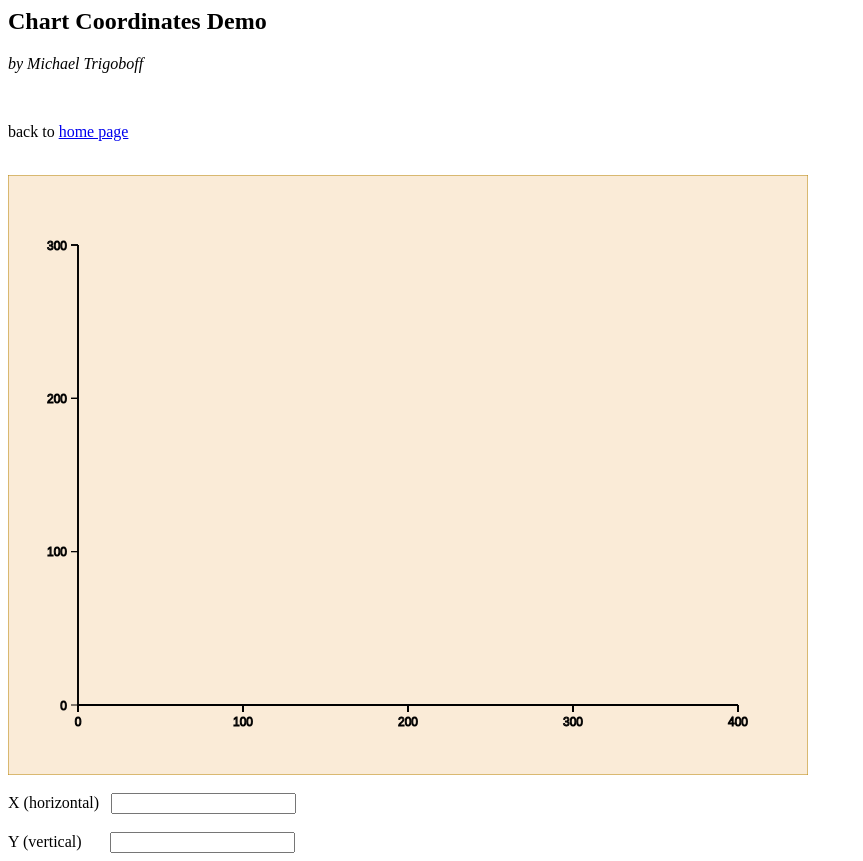
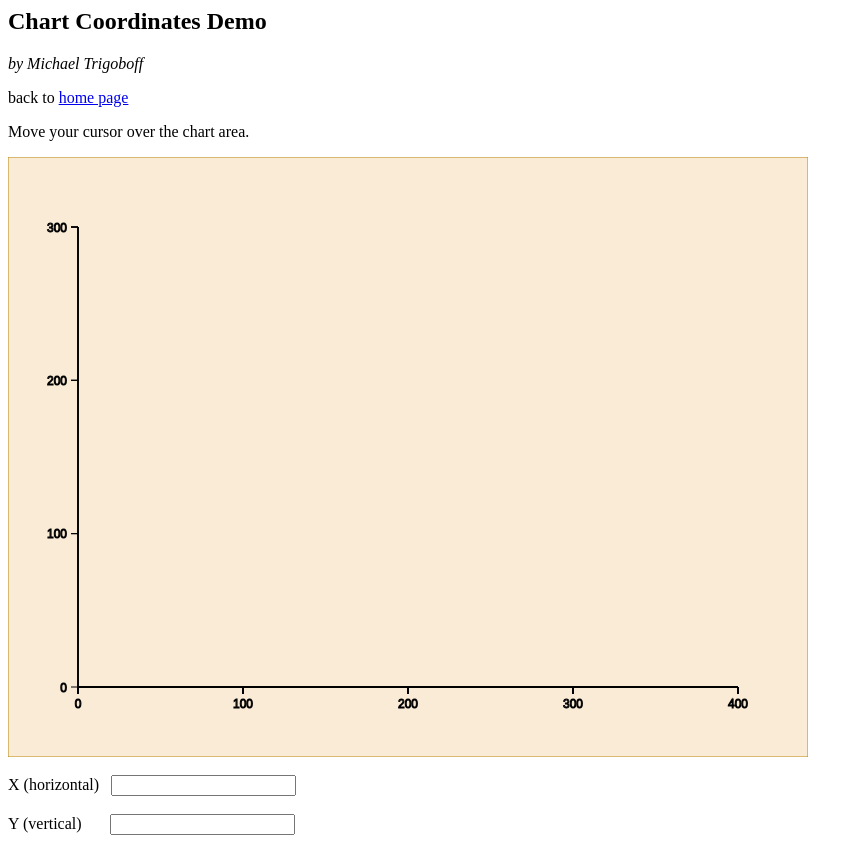
Before and after one commit to mtrigoboff/javascript_apps, a plain HTML site: page chart_coords.html in a window 1280 px wide. Shown: the whole page, without its empty margins (0-863 px from the left). Drawn offline with Linux system fonts and the light colour scheme.

Commit message:
added instruction line
Added a message prompting users to move their cursor over the chart area.

```diff
--- a/chart_coords.html
+++ b/chart_coords.html
@@ -7,9 +7,8 @@
 
 	<h2>Chart Coordinates Demo</h2>
 	<p><i></p>by Michael Trigoboff</i></p>
-	<br />
 	<p>back to <a href="index.html">home page</a></p>
-	<br />
+	<p>Move your cursor over the chart area.</p>
 
 	<canvas id="canvas" onmousemove="handleMouseMove(event)" width="800" height="600">
 	Chart Coordinates Demo is not supported in this browser.
```
